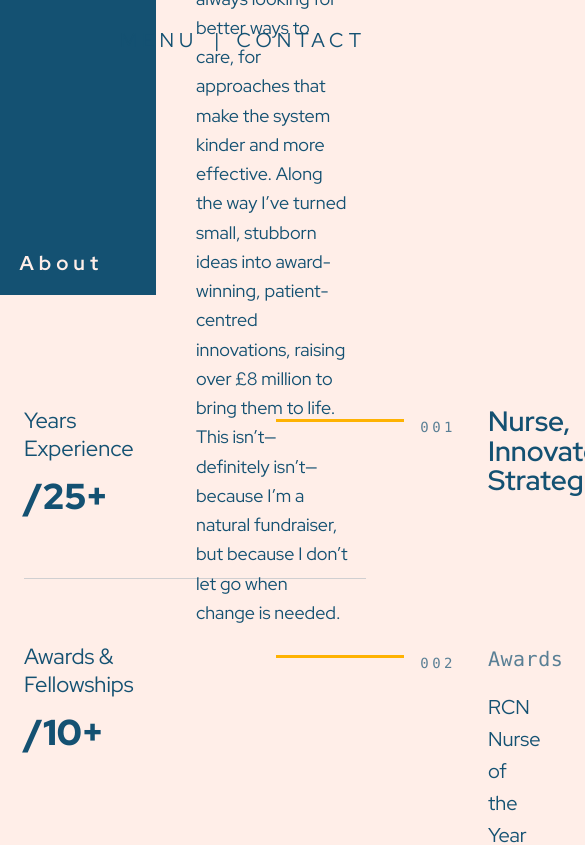
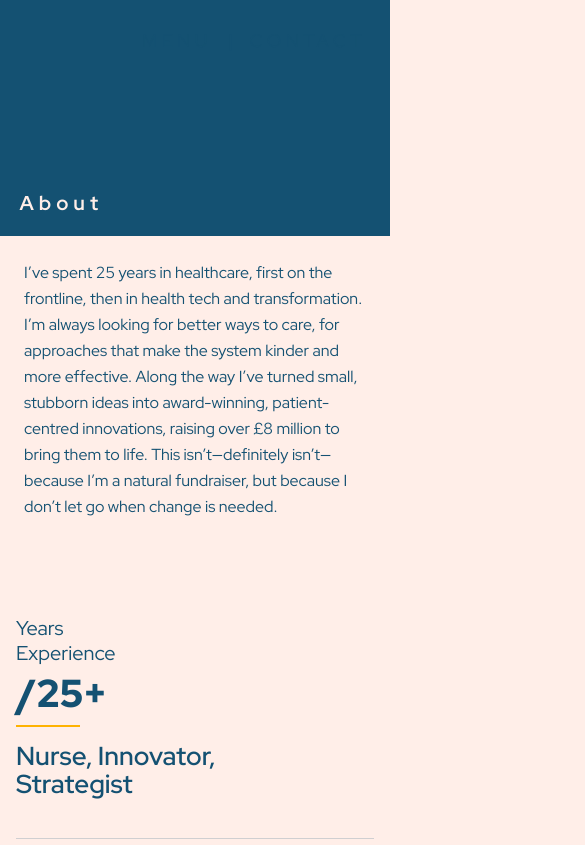
Before and after one commit to claudianeill1/venetia-site, a Next.js app: page /about in a window 390 px wide. Shown: the top 845 px of the page, 585 px wide, since content can reach past the window. Built offline with nearby package versions, Linux system fonts and the light colour scheme; a web font is replaced by a local one.

Commit message:
about complete excepet font colour

```diff
--- a/app/about/page.js
+++ b/app/about/page.js
@@ -4,10 +4,9 @@
 import { useEffect, useRef, useState } from "react";
 
 export default function AboutPage() {
-  const footerBandHeight = "15vh";                      // keep in sync with other pages
-  const headerBlock = { width: "40vw", height: "35vh" };// blue block size
+  const footerBandHeight = "15vh";
 
-  // ===== MENU: hover OR click to open; outside-click / Esc to close
+  // MENU
   const [menuOpen, setMenuOpen] = useState(false);
   const menuRef = useRef(null);
 
@@ -29,7 +28,7 @@ export default function AboutPage() {
 
   return (
     <main
-      className="relative min-h-[100dvh] bg-[var(--bg)] text-[var(--fg)]"
+      className="relative min-h-[100dvh] bg-[var(--bg)] text-[var(--fg)] overflow-x-clip"
       style={{ fontFamily: "var(--font-redhat)" }}
     >
       {/* ===== Sticky Top-right MENU / CONTACT ===== */}
@@ -40,7 +39,7 @@ export default function AboutPage() {
           onMouseEnter={() => setMenuOpen(true)}
           onMouseLeave={() => setMenuOpen(false)}
         >
-          <nav className="flex items-center gap-3 uppercase tracking-[0.25em] text-[20px]">
+          <nav className="flex items-center gap-3 uppercase tracking-[0.25em] text-[18px] md:text-[20px]">
             <button
               type="button"
               className="px-1 hover:opacity-80 focus:outline-none"
@@ -65,44 +64,19 @@ export default function AboutPage() {
               borderColor: "color-mix(in srgb, var(--fg) 25%, transparent)",
             }}
           >
-            <a
-              className="block px-4 py-3 hover:opacity-80 hover:underline decoration-[0.5px] underline-offset-4"
-              href="/"
-              role="menuitem"
-              onClick={() => setMenuOpen(false)}
-            >
-              Home
-            </a>
-            <a
-              className="block px-4 py-3 hover:opacity-80 hover:underline decoration-[0.5px] underline-offset-4"
-              href="/#projects"
-              role="menuitem"
-              onClick={() => setMenuOpen(false)}
-            >
-              Projects
-            </a>
-            <a
-              className="block px-4 py-3 hover:opacity-80 hover:underline decoration-[0.5px] underline-offset-4"
-              href="/#research"
-              role="menuitem"
-              onClick={() => setMenuOpen(false)}
-            >
-              Research &amp; Reflections
-            </a>
+            <a className="block px-4 py-3 hover:opacity-80 hover:underline decoration-[0.5px] underline-offset-4" href="/" role="menuitem" onClick={() => setMenuOpen(false)}>Home</a>
+            <a className="block px-4 py-3 hover:opacity-80 hover:underline decoration-[0.5px] underline-offset-4" href="/#projects" role="menuitem" onClick={() => setMenuOpen(false)}>Projects</a>
+            <a className="block px-4 py-3 hover:opacity-80 hover:underline decoration-[0.5px] underline-offset-4" href="/#research" role="menuitem" onClick={() => setMenuOpen(false)}>Research &amp; Reflections</a>
           </div>
         </div>
       </header>
 
       {/* ===== Blue header block with "About" + intro text ===== */}
-      <section className="relative z-10 flex">
+      <section className="relative z-10 flex flex-col md:flex-row">
         {/* Blue block */}
         <div
-          className="flex-shrink-0 relative"
-          style={{
-            width: headerBlock.width,
-            height: headerBlock.height,
-            background: "var(--fg)",
-          }}
+          className="relative flex-shrink-0 w-full md:w-[40vw] h-[28vh] md:h-[35vh]"
+          style={{ background: "var(--fg)" }}
         >
           <h1
             className="absolute left-[5vw] bottom-[2vh] font-bold tracking-[0.25em]"
@@ -112,12 +86,12 @@ export default function AboutPage() {
           </h1>
         </div>
 
-        {/* Text block beside the blue block */}
+        {/* Text block beside / below the blue block */}
         <div
-          className="flex items-center px-10 pt-35"
-          style={{ height: headerBlock.height, flex: 1 }}
+          className="flex items-center w-full md:flex-1 px-6 md:px-10 py-6 md:py-35"
+          style={{ height: "auto", minHeight: "unset" }}
         >
-          <p className="max-w-[60vw] text-[18px] leading-relaxed" style={{ color: "var(--fg)" }}>
+          <p className="max-w-none md:max-w-[60vw] text-[16px] md:text-[18px] leading-relaxed" style={{ color:"var(--fg)" }}>
             I’ve spent 25 years in healthcare, first on the frontline, then in health tech
             and transformation. I’m always looking for better ways to care, for approaches
             that make the system kinder and more effective. Along the way I’ve turned small,
@@ -128,16 +102,16 @@ export default function AboutPage() {
         </div>
       </section>
 
-      {/* ===== Rows in the 3-column layout (like your mock) ===== */}
-      <section className="relative z-10 mt-12 w-screen left-1/2 -translate-x-1/2">
-        <div className="mx-auto w-full max-w-[1400px] px-6 md:px-10">
+      {/* ===== Rows layout (mobile: single column, desktop: 3 columns) ===== */}
+      <section className="relative z-10 mt-8 md:mt-12 w-full md:w-screen md:left-1/2 md:-translate-x-1/2">
+        <div className="mx-auto w-full max-w-[1400px] px-4 sm:px-6 md:px-10">
           {[
             {
               idx: "001",
               label: ["Years", "Experience"],
               metric: "/25+",
               right: (
-                <h2 className="font-semibold leading-[1.05] text-[clamp(28px,3.6vw,56px)]">
+                <h2 className="font-semibold leading-[1.05] text-[clamp(26px,5vw,56px)]">
                   Nurse, Innovator,<br/>Strategist
                 </h2>
               ),
@@ -175,22 +149,10 @@ export default function AboutPage() {
               metric: "/£8mill+",
               right: (
                 <div className="grid grid-cols-1 sm:grid-cols-3 gap-x-12 gap-y-6">
-                  <div>
-                    <div className="opacity-70">NIHR</div>
-                    <div className="font-mono">/2</div>
-                  </div>
-                  <div>
-                    <div className="opacity-70">SBRI</div>
-                    <div className="font-mono">/1</div>
-                  </div>
-                  <div>
-                    <div className="opacity-70">Health Foundation</div>
-                    <div className="font-mono">/1</div>
-                  </div>
-                  <div>
-                    <div className="opacity-70">Hospital Charity Funds</div>
-                    <div className="font-mono">/2</div>
-                  </div>
+                  <div><div className="opacity-70">NIHR</div><div className="font-mono">/2</div></div>
+                  <div><div className="opacity-70">SBRI</div><div className="font-mono">/1</div></div>
+                  <div><div className="opacity-70">Health Foundation</div><div className="font-mono">/1</div></div>
+                  <div><div className="opacity-70">Hospital Charity Funds</div><div className="font-mono">/2</div></div>
                 </div>
               ),
             },
@@ -207,36 +169,37 @@ export default function AboutPage() {
           ].map((row) => (
             <div
               key={row.idx}
-              className="grid py-16 border-t first:border-t-0 gap-x-8 md:gap-x-12"
+              className="
+                grid py-10 md:py-16 border-t first:border-t-0
+                gap-y-4 md:gap-y-0 md:gap-x-8
+                md:[grid-template-columns:minmax(220px,28vw)_minmax(160px,22vw)_1fr]
+              "
               style={{
-                gridTemplateColumns: "minmax(220px,28vw) minmax(180px,22vw) 1fr",
                 borderColor: "color-mix(in srgb, var(--fg) 20%, transparent)",
               }}
             >
               {/* LEFT: label + metric */}
               <div>
-                <div className="text-[clamp(22px,2.6vw,34px)] leading-tight">
-                  {row.label.map((l) => (
-                    <div key={l}>{l}</div>
-                  ))}
+                <div className="text-[clamp(20px,5vw,34px)] leading-tight">
+                  {row.label.map((l) => <div key={l}>{l}</div>)}
                 </div>
-                <div className="mt-4 text-[clamp(36px,6vw,84px)] font-black leading-none">
+                <div className="mt-2 md:mt-4 text-[clamp(32px,10vw,84px)] font-black leading-none">
                   {row.metric}
                 </div>
+
+                {/* Mobile only: small top-aligned rule */}
+                <div className="mt-3 h-[2px] w-16 bg-[var(--accent)] md:hidden" />
               </div>
 
-              {/* MIDDLE: yellow rule + index */}
-              <div className="relative flex items-start pt-3">
-                <span
-                className="h-[3px] w-full self-start"
-                style={{ background: "var(--accent)" }}
-                />
+              {/* MIDDLE: yellow rule + index (desktop only, top-aligned) */}
+              <div className="hidden md:flex items-start pt-3">
+                <span className="h-[3px] w-full self-start" style={{ background: "var(--accent)" }} />
                 <span className="ml-4 mt-[-2px] font-mono tracking-[0.25em] text-sm opacity-70">
                   {row.idx}
                 </span>
               </div>
 
-              {/* RIGHT: rich content */}
+              {/* RIGHT: content */}
               <div>{row.right}</div>
             </div>
           ))}
@@ -244,11 +207,7 @@ export default function AboutPage() {
       </section>
 
       {/* ===== Footer band + footer ===== */}
-      <section
-        id="contact"
-        className="relative"
-        style={{ height: footerBandHeight, background: "var(--bg)" }}
-      />
+      <section id="contact" className="relative" style={{ height: footerBandHeight, background: "var(--bg)" }} />
       <footer className="relative">
         <div className="w-full bg-[var(--fg)] text-[var(--bg)]">
           <div className="mx-auto max-w-6xl px-6 py-8 text-center text-[11px] tracking-[0.25em] uppercase">
```
